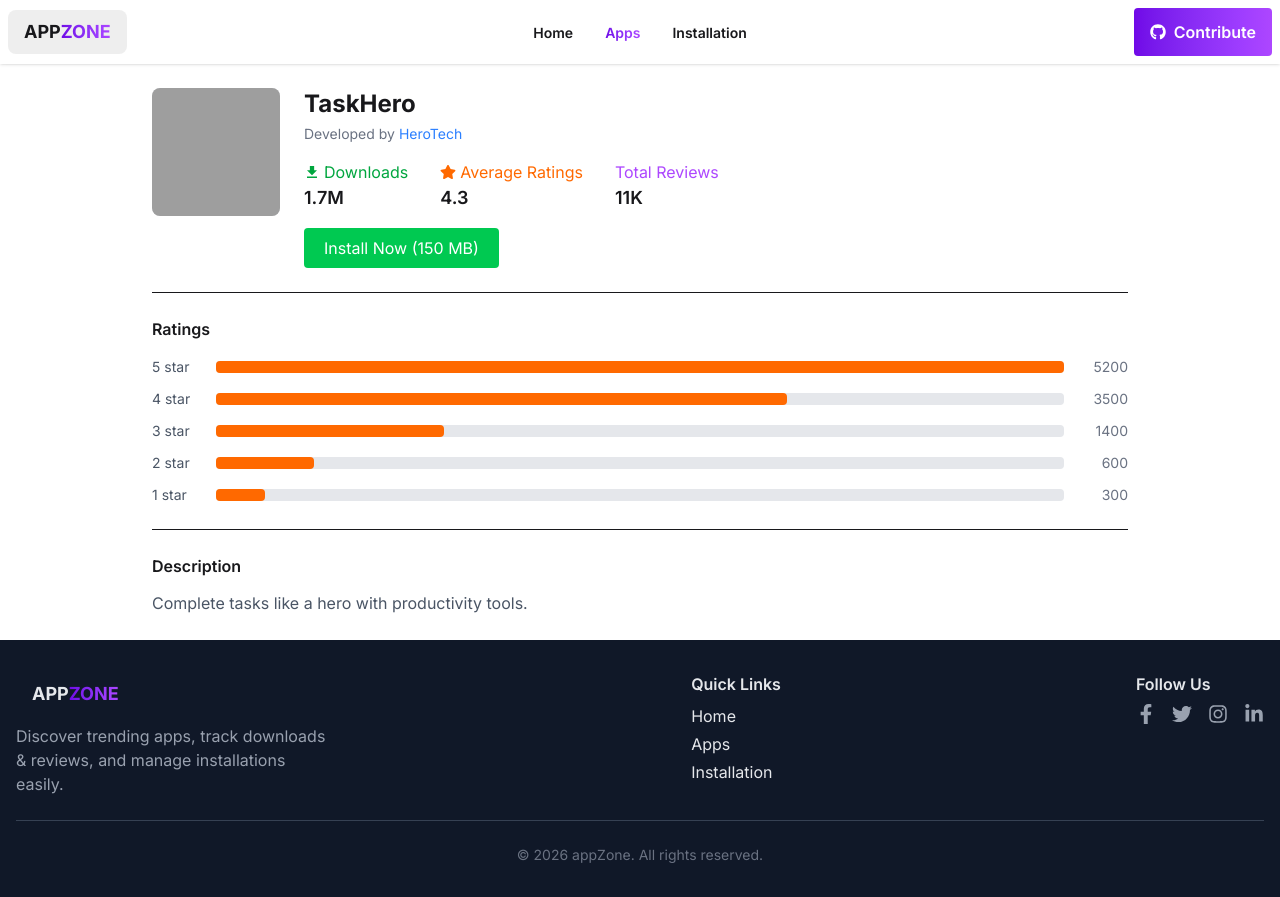
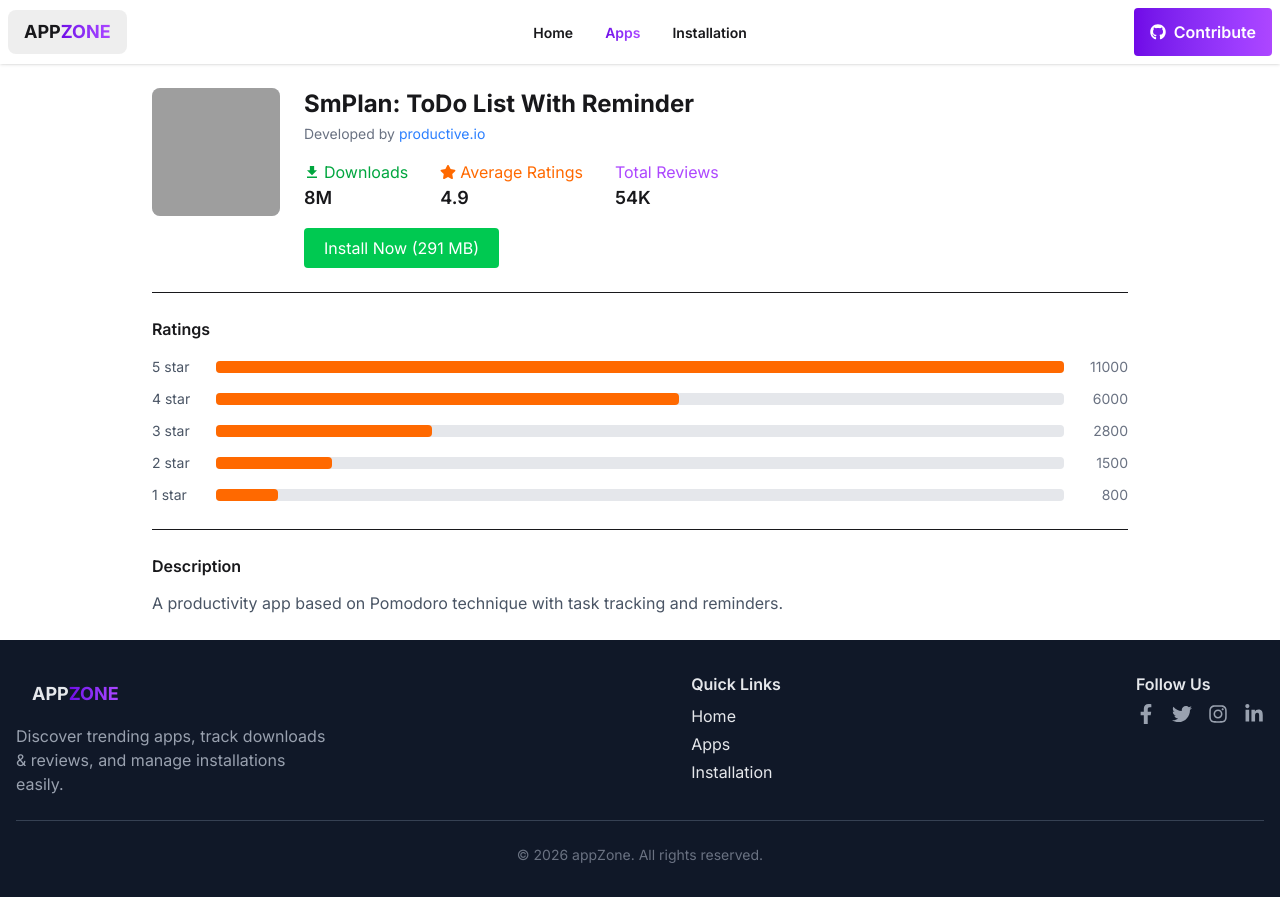
Before and after one commit to soheldev-codes/AppZone, a React (Vite) app: page /apps/details/1 in a window 1280 px wide. Built offline with nearby package versions, Linux system fonts and the light colour scheme; grey boxes are pictures that could not be loaded.

Commit message:
Dynamic data load in app deatails page

```diff
--- a/src/Pages/AppDetails.jsx
+++ b/src/Pages/AppDetails.jsx
@@ -1,29 +1,33 @@
 import { FaStar } from "react-icons/fa";
 import { IoMdDownload } from "react-icons/io";
-import { useParams } from "react-router";
+import { useLoaderData, useParams } from "react-router";
 
-const app = {
-  id: 12,
-  image: "https://i.ibb.co/app12.png",
-  title: "TaskHero",
-  companyName: "HeroTech",
-  description: "Complete tasks like a hero with productivity tools.",
-  size: 150,
-  reviews: 11000,
-  ratingAvg: 4.3,
-  downloads: 1700000,
-  ratings: [
-    { name: "1 star", count: 300 },
-    { name: "2 star", count: 600 },
-    { name: "3 star", count: 1400 },
-    { name: "4 star", count: 3500 },
-    { name: "5 star", count: 5200 },
-  ],
-};
+// const app = {
+//   id: 12,
+//   image: "https://i.ibb.co/app12.png",
+//   title: "TaskHero",
+//   companyName: "HeroTech",
+//   description: "Complete tasks like a hero with productivity tools.",
+//   size: 150,
+//   reviews: 11000,
+//   ratingAvg: 4.3,
+//   downloads: 1700000,
+//   ratings: [
+//     { name: "1 star", count: 300 },
+//     { name: "2 star", count: 600 },
+//     { name: "3 star", count: 1400 },
+//     { name: "4 star", count: 3500 },
+//     { name: "5 star", count: 5200 },
+//   ],
+// };
 
 export default function AppDetails() {
-  const id = useParams();
-  console.log(id);
+  const appsData = useLoaderData();
+  const { id } = useParams();
+
+  const app = appsData.find((item) => item.id === parseInt(id));
+
+  appsData.find((app) => app.id === Number(id));
 
   if (!app) return <p>No App Found</p>;
 
--- a/src/Routes/Routes.jsx
+++ b/src/Routes/Routes.jsx
@@ -28,6 +28,11 @@ export const router = createBrowserRouter([
       {
         path: "/apps/details/:id",
         Component: AppDetails,
+        loader: async () => {
+          const res = await fetch("/appfakedata.json");
+          return res.json();
+        },
+        HydrateFallback: () => <FallBackLoader />,
       },
       {
         path: "installation",
```
